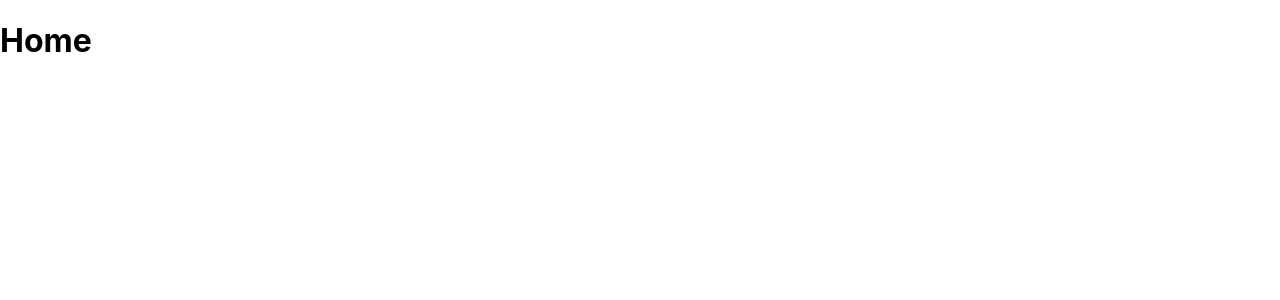
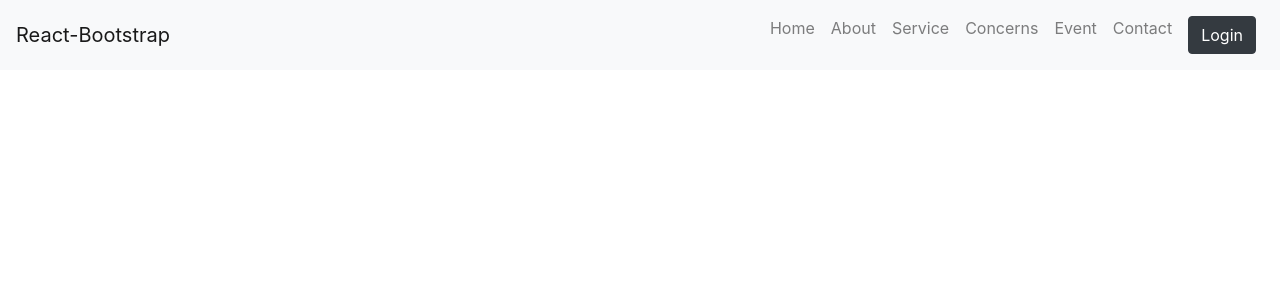
Before and after one commit to ranamahmud/apartment-hunt-client, a React (Create React App) app: page / in a window 1280 px wide. Shown: the top 300 px of the page. Built offline with nearby package versions, Linux system fonts and the light colour scheme.

Commit message:
header skeleton added

```diff
--- a/package.json
+++ b/package.json
@@ -3,13 +3,17 @@
   "version": "0.1.0",
   "private": true,
   "dependencies": {
+    "@popperjs/core": "^2.5.4",
     "@testing-library/jest-dom": "^5.11.4",
     "@testing-library/react": "^11.1.0",
     "@testing-library/user-event": "^12.1.10",
     "bootstrap": "^4.5.3",
+    "jquery": "^3.5.1",
+    "popper.js": "^1.16.1",
     "react": "^17.0.1",
     "react-bootstrap": "^1.4.0",
     "react-dom": "^17.0.1",
+    "react-popper": "^2.2.4",
     "react-router-dom": "^5.2.0",
     "react-scripts": "4.0.0",
     "web-vitals": "^0.2.4"
--- a/public/index.html
+++ b/public/index.html
@@ -1,31 +1,23 @@
 <!DOCTYPE html>
 <html lang="en">
+
 <head>
   <meta charset="utf-8" />
   <link rel="icon" href="%PUBLIC_URL%/favicon.ico" />
   <meta name="viewport" content="width=device-width, initial-scale=1" />
   <meta name="theme-color" content="#000000" />
-    <meta
-      name="description"
-      content="Web site created using create-react-app"
-    />
+  <meta name="description" content="Web site created using create-react-app" />
   <link rel="apple-touch-icon" href="%PUBLIC_URL%/logo192.png" />
-    <!--
-      manifest.json provides metadata used when your web app is installed on a
-      user's mobile device or desktop. See https://developers.google.com/web/fundamentals/web-app-manifest/
-    -->
+
   <link rel="manifest" href="%PUBLIC_URL%/manifest.json" />
-    <!--
-      Notice the use of %PUBLIC_URL% in the tags above.
-      It will be replaced with the URL of the `public` folder during the build.
-      Only files inside the `public` folder can be referenced from the HTML.
-
-      Unlike "/favicon.ico" or "favicon.ico", "%PUBLIC_URL%/favicon.ico" will
-      work correctly both with client-side routing and a non-root public URL.
-      Learn how to configure a non-root public URL by running `npm run build`.
-    -->
+  <link rel="stylesheet" href="https://maxcdn.bootstrapcdn.com/bootstrap/4.5.0/css/bootstrap.min.css"
+    integrity="sha384-9aIt2nRpC12Uk9gS9baDl411NQApFmC26EwAOH8WgZl5MYYxFfc+NcPb1dKGj7Sk" crossorigin="anonymous" />
+  <script src="https://cdnjs.cloudflare.com/ajax/libs/popper.js/2.5.4/umd/popper.min.js"
+    integrity="sha512-7yA/d79yIhHPvcrSiB8S/7TyX0OxlccU8F/kuB8mHYjLlF1MInPbEohpoqfz0AILoq5hoD7lELZAYYHbyeEjag=="
+    crossorigin="anonymous"></script>
   <title>React App</title>
 </head>
+
 <body>
   <noscript>You need to enable JavaScript to run this app.</noscript>
   <div id="root"></div>
@@ -40,4 +32,5 @@
       To create a production bundle, use `npm run build` or `yarn build`.
     -->
 </body>
+
 </html>
--- a/src/components/Home/Home/Home.js
+++ b/src/components/Home/Home/Home.js
@@ -1,9 +1,10 @@
 import React from 'react';
+import Header from '../../common/Header/Header';
 
 const Home = () => {
     return (
         <div>
-            <h1>Home</h1>
+            <Header />
         </div>
     );
 };
--- /dev/null
+++ b/src/components/common/Header/Header.js
@@ -0,0 +1,28 @@
+import React from 'react';
+import { Button, Nav, Navbar } from 'react-bootstrap';
+import { Link } from 'react-router-dom';
+
+const Header = () => {
+    return (
+        <Navbar bg="light" expand="lg">
+            <Navbar.Brand href="#home">React-Bootstrap</Navbar.Brand>
+            <Navbar.Toggle aria-controls="basic-navbar-nav" />
+            <Navbar.Collapse id="basic-navbar-nav">
+                <Nav className="ml-auto">
+                    <Nav.Link href="#home">Home</Nav.Link>
+                    <Nav.Link href="#home">About</Nav.Link>
+                    <Nav.Link href="#home">Service</Nav.Link>
+                    <Nav.Link href="#home">Concerns</Nav.Link>
+                    <Nav.Link href="#home">Event</Nav.Link>
+                    <Nav.Link href="#home">Contact</Nav.Link>
+                    <Link className="nav-link text-white" to="/login">
+                        <Button variant="dark" id="login-btn">Login</Button>
+                    </Link>
+                </Nav>
+
+            </Navbar.Collapse>
+        </Navbar>
+    );
+};
+
+export default Header;
```
Also changed, not shown: 1 other file (tests, documents, lock files or other folders). Lines whose indentation alone changed are shown as unchanged.
